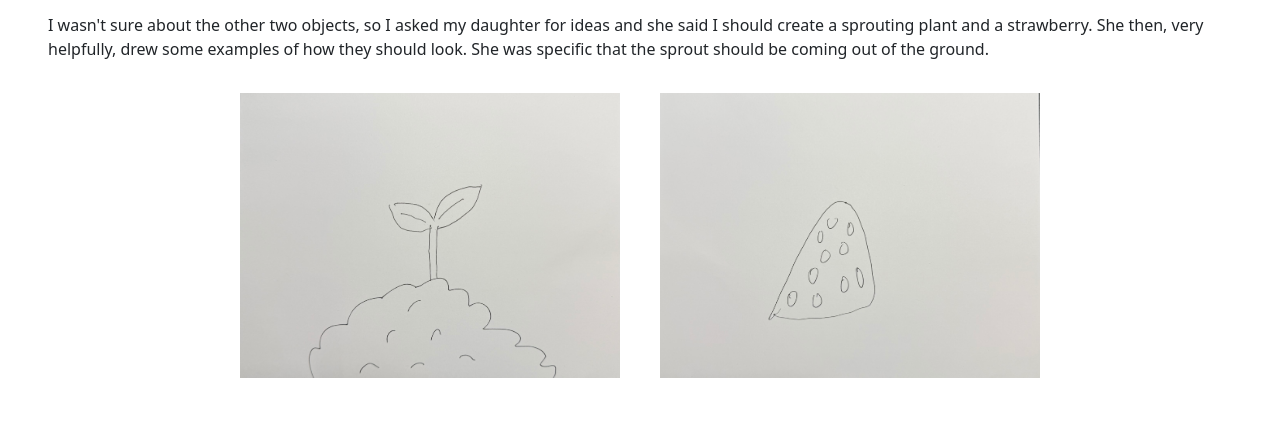
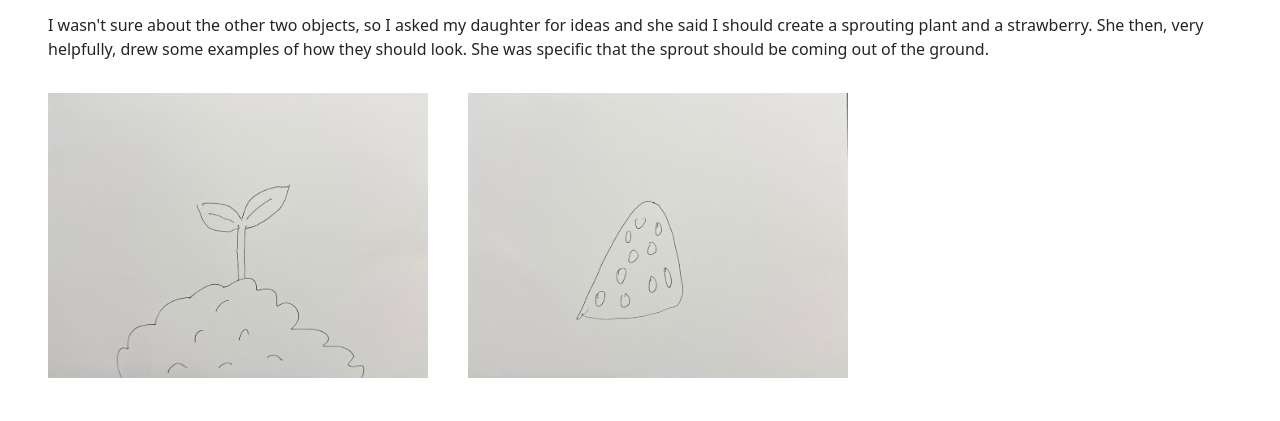
Before and after one commit to aoutlaw/IxD-CP1-Fall2026, a plain HTML site: page week4/homework/index.html in a window 1280 px wide. Shown: the part 271-692 px from the top of the page. Drawn offline with Linux system fonts and the light colour scheme.

Commit message:
Left-aligned image sets
Left aligned the image sets on the index page.

```diff
--- a/week4/homework/styles.css
+++ b/week4/homework/styles.css
@@ -80,11 +80,11 @@ a:hover {
     padding: 24px 16px 48px;
 }
 
-/* Both image containers stop growing at 800px and sit centered */
+/* Both image containers stop growing at 800px and stay left-aligned */
 .imagePair,
 .imageFull {
     max-width: 800px;
-    margin: 24px auto;
+    margin: 24px 0;
 }
 
 /* One column on mobile, so the two sketches stack vertically */
@@ -122,7 +122,7 @@ img {
 
     .imagePair,
     .imageFull {
-        margin: 32px auto;
+        margin: 32px 0;
     }
 
     .imagePair {
```
